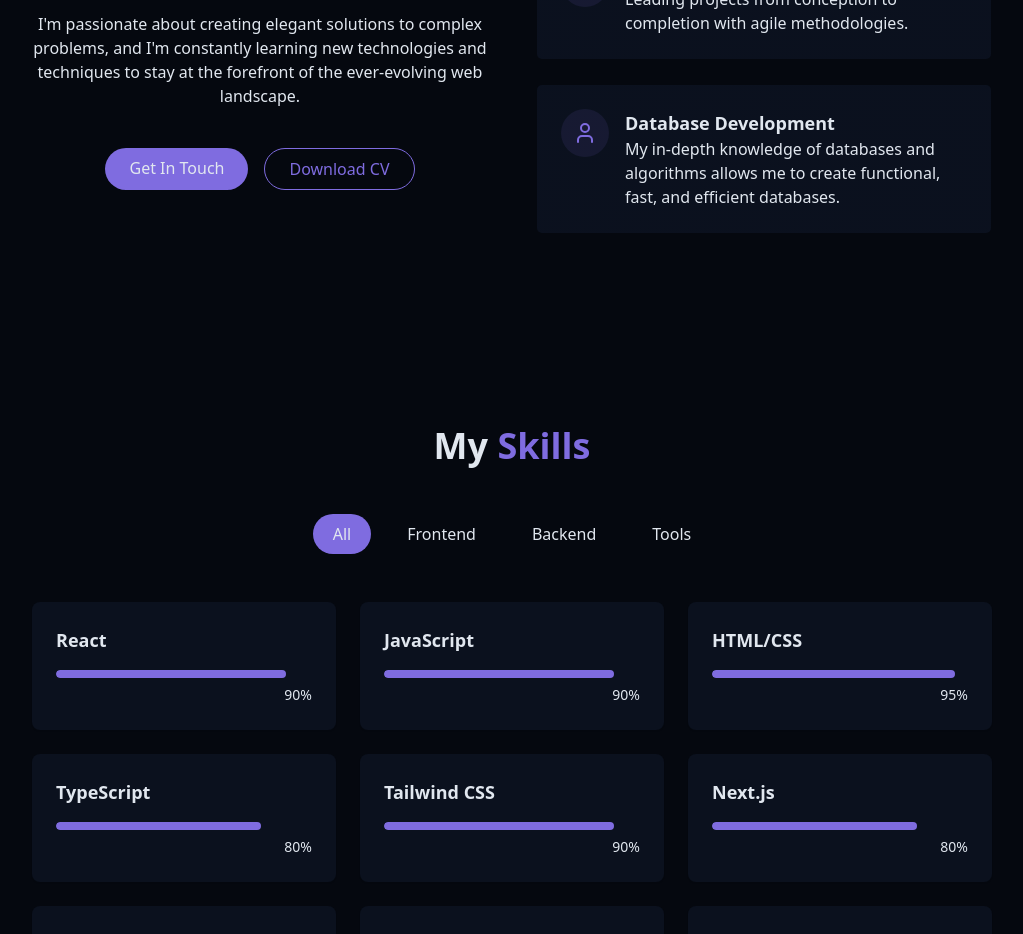
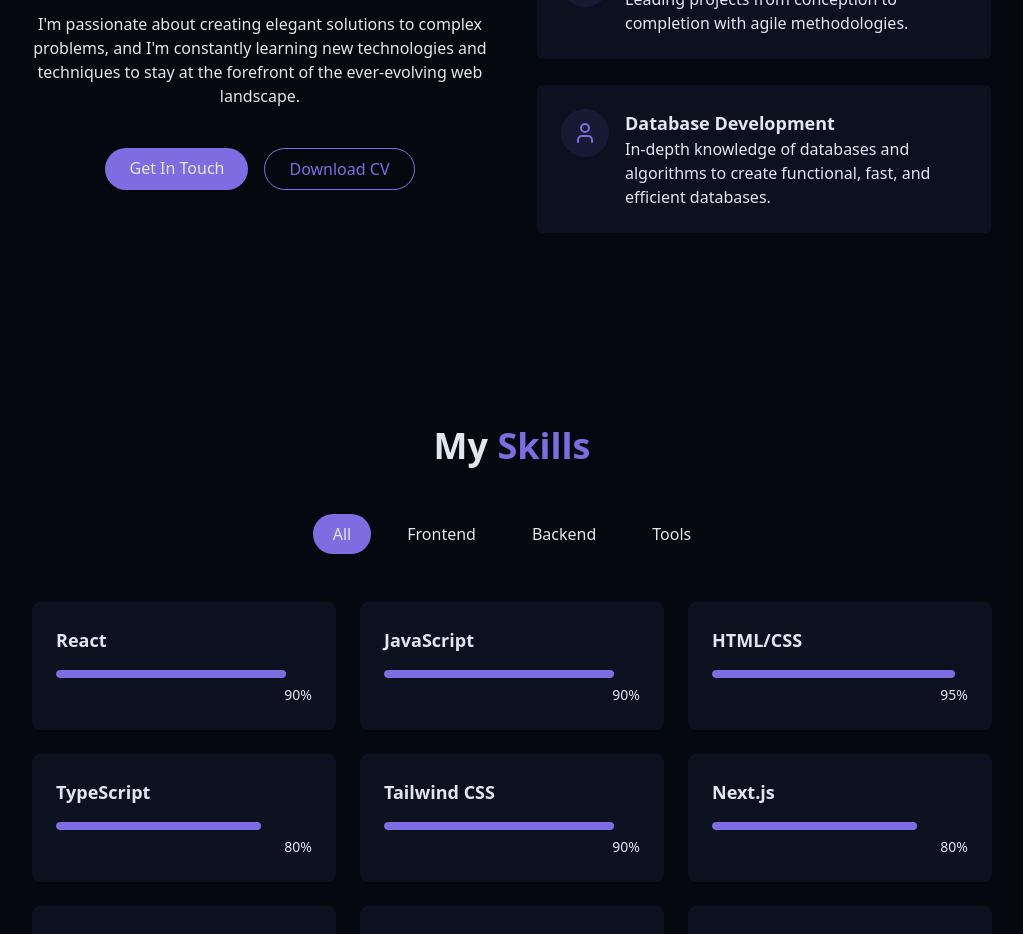
Before and after one commit to alexmerlo23/Portfolio, a React (Vite) app in the folder portfolio_project/: page / in a window 1280 px wide. Shown: the part 1200-2134 px from the top of the page, without its empty margins (128-1151 px from the left). Built offline with nearby package versions, Linux system fonts and the light colour scheme.

Commit message:
about feilds changed

```diff
--- a/portfolio_project/src/components/AboutSection.jsx
+++ b/portfolio_project/src/components/AboutSection.jsx
@@ -83,7 +83,7 @@
                 <div className="text-left">
                   <h4 className="font-semibold text-lg">Database Development</h4>
                   <p className="text-muted-foreground">
-                    My in-depth knowledge of databases and algorithms allows me to create functional, fast, and efficient databases.
+                    In-depth knowledge of databases and algorithms to create functional, fast, and efficient databases.
                   </p>
                 </div>
               </div>
```
